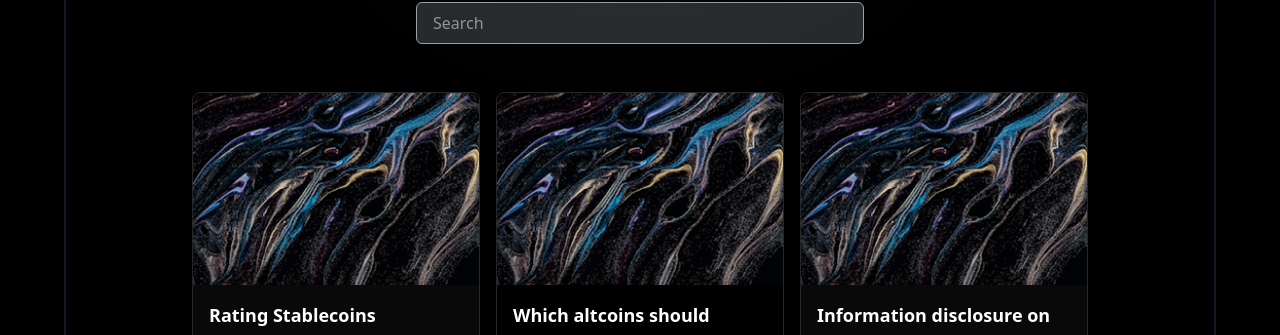
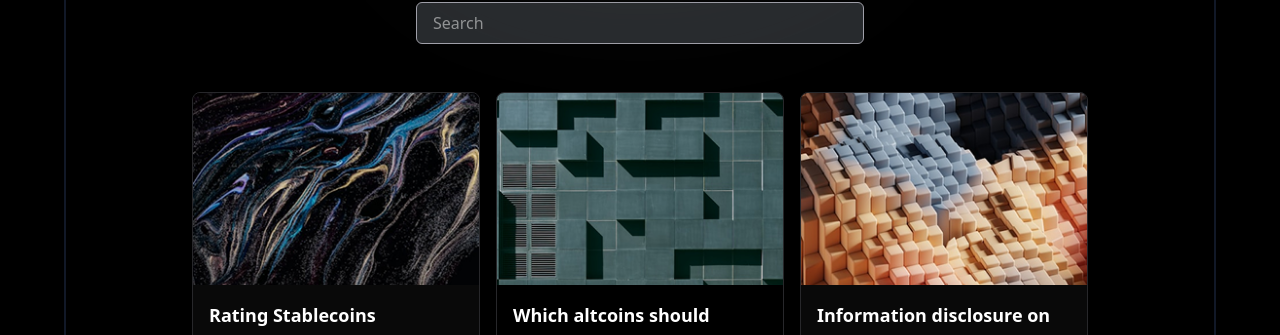
Before and after one commit to horizonx-tech/chainsight-lp-v4, a React (Vite) app: page /resources in a window 1280 px wide. Shown: the part 262-597 px from the top of the page. Built offline with nearby package versions, Linux system fonts and the light colour scheme; no server answers.

Commit message:
Add resources images

```diff
--- a/src/components/main/Resources.tsx
+++ b/src/components/main/Resources.tsx
@@ -15,7 +15,7 @@ const Resources = () => {
     },
     {
       id: 1,
-      imgSrc: "/resources1.png",
+      imgSrc: "/resources2.png",
       title: "Which altcoins should Bitcoiners have owned?",
       date: "2024/09/06",
       description: "Research identifying the six altcoins that consistently improve portfolio performance when held alongside Bitcoin, based on Sharpe ratio analysis.",
@@ -23,7 +23,7 @@ const Resources = () => {
     },
     {
       id: 2,
-      imgSrc: "/resources1.png",
+      imgSrc: "/resources3.png",
       title: "Information disclosure on crypto assets by Chainsight",
       date: "2023/07/14",
       description: "Shortly describe how this feature solves a specific user problem.",
```
Also changed, not shown: public/resources2.png (added), public/resources3.png (added).
